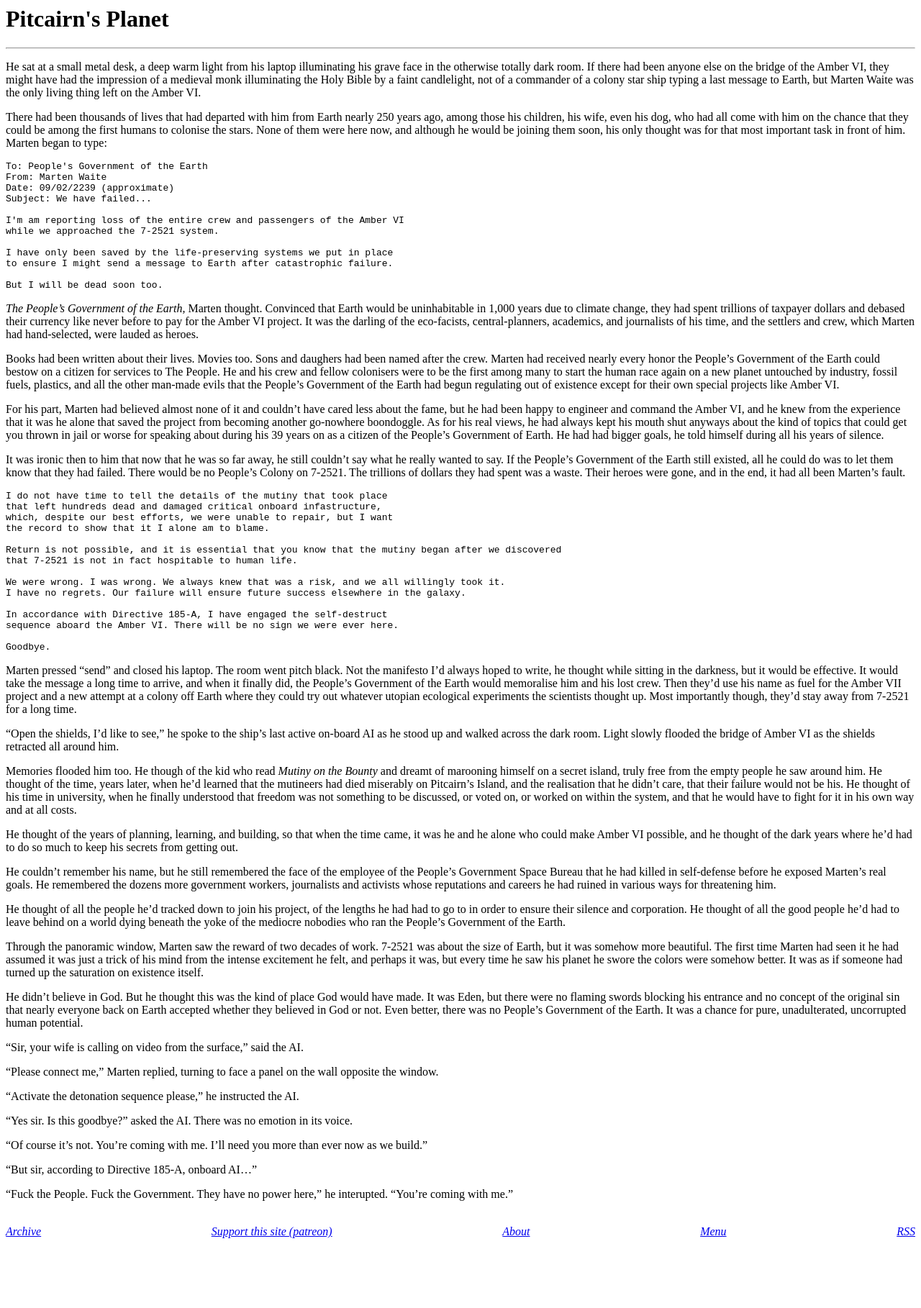
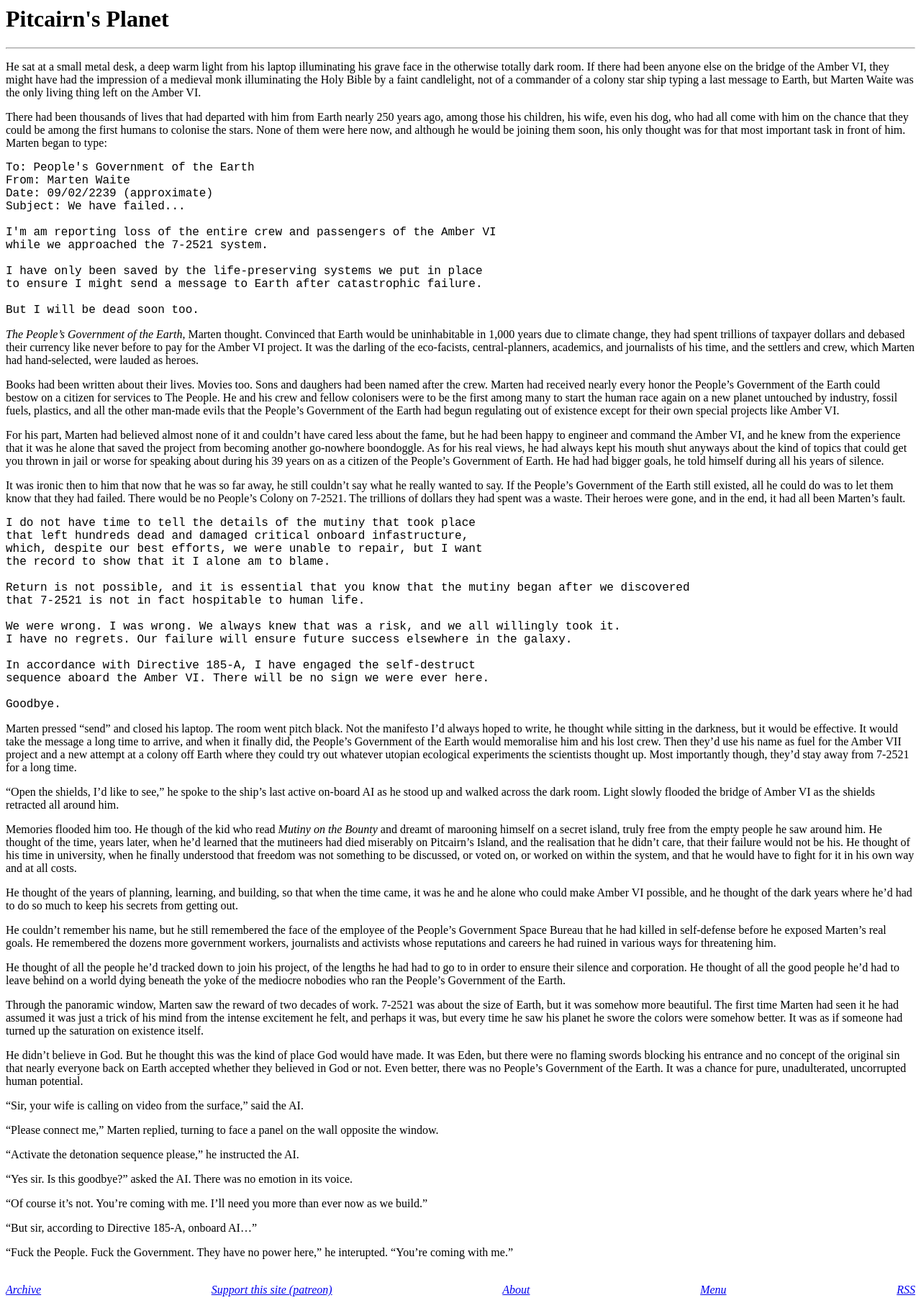
Before and after one commit to derykmakgill/website, a Jekyll site: the page built from story.md, in a window 1280 px wide. Shown: the whole page at 72% size. Built offline with Jekyll 4.4.1, drawn with Linux system fonts in a browser that asks for light colours; before the commit the page ends 1737 px from its top, so only the background shows below that.

Commit message:
Update story.md

````diff
--- a/story.md
+++ b/story.md
@@ -9,7 +9,7 @@
 
 There had been thousands of lives that had departed with him from Earth nearly 250 years ago, among those his children, his wife, even his dog, who had all come with him on the chance that they could be among the first humans to colonise the stars. None of them were here now, and although he would be joining them soon, his only thought was for that most important task in front of him. Marten began to type:
 
-```
+<pre style="font-family: courier new, monospace;">
 To: People's Government of the Earth
 From: Marten Waite
 Date: 09/02/2239 (approximate)
@@ -22,7 +22,7 @@
 to ensure I might send a message to Earth after catastrophic failure.
 
 But I will be dead soon too.
-```
+</pre>
 
 *The People's Government of the Earth,* Marten thought. Convinced that Earth would be uninhabitable in 1,000 years due to climate change, they had spent trillions of taxpayer dollars and debased their currency like never before to pay for the Amber VI project. It was the darling of the eco-facists, central-planners, academics, and journalists of his time, and the settlers and crew, which Marten had hand-selected, were lauded as heroes.
 
@@ -32,7 +32,7 @@
 
 It was ironic then to him that now that he was so far away, he still couldn't say what he really wanted to say. If the People's Government of the Earth still existed, all he could do was to let them know that they had failed. There would be no People's Colony on 7-2521. The trillions of dollars they had spent was a waste. Their heroes were gone, and in the end, it had all been Marten's fault.
 
-```
+<pre style="font-family: courier new, monospace;">
 I do not have time to tell the details of the mutiny that took place
 that left hundreds dead and damaged critical onboard infastructure,
 which, despite our best efforts, we were unable to repair, but I want
@@ -48,7 +48,7 @@
 sequence aboard the Amber VI. There will be no sign we were ever here.
 
 Goodbye.
-```
+</pre>
 
 Marten pressed "send" and closed his laptop. The room went pitch black. Not the manifesto I'd always hoped to write, he thought while sitting in the darkness, but it would be effective. It would take the message a long time to arrive, and when it finally did, the People's Government of the Earth would memoralise him and his lost crew. Then they'd use his name as fuel for the Amber VII project and a new attempt at a colony off Earth where they could try out whatever utopian ecological experiments the scientists thought up. Most importantly though, they'd stay away from 7-2521 for a long time.
 
````
